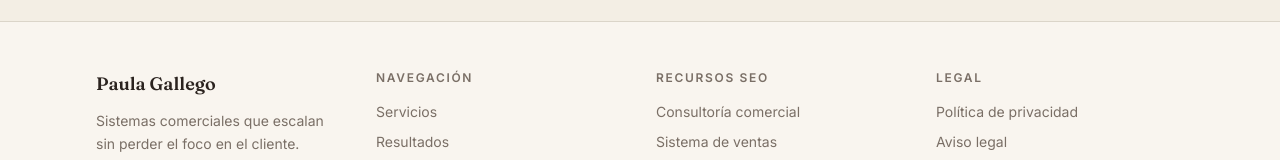
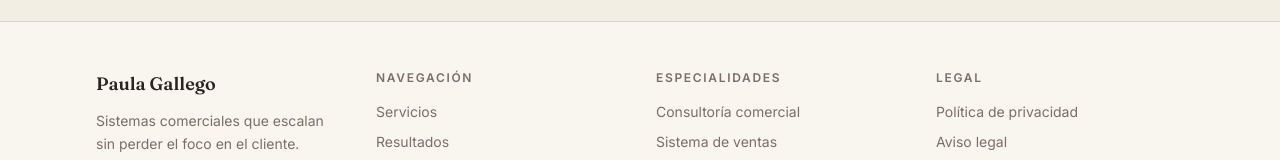
Before and after one commit to paulagala/academia-ventas, a Next.js app: page / in a window 1280 px wide. Shown: the part 6812-6972 px from the top of the page. Built offline with nearby package versions, Linux system fonts and the light colour scheme.

Commit message:
Home = landing, redirecciones, landings SEO y footer/legales con marca Galador

```diff
--- a/app/components/DiagnosticoLanding.tsx
+++ b/app/components/DiagnosticoLanding.tsx
@@ -456,7 +456,7 @@ function MiniFooter() {
             </ul>
           </div>
           <div>
-            <div className="text-xs font-semibold uppercase tracking-[0.14em] text-[#7A6F66] mb-4">Recursos SEO</div>
+            <div className="text-xs font-semibold uppercase tracking-[0.14em] text-[#7A6F66] mb-4">Especialidades</div>
             <ul className="flex flex-col gap-2.5 text-sm text-[#7A6F66]">
               <li><a href="/consultoria-comercial" className="hover:text-[#2B231F] transition">Consultoría comercial</a></li>
               <li><a href="/sistema-de-ventas" className="hover:text-[#2B231F] transition">Sistema de ventas</a></li>
```
